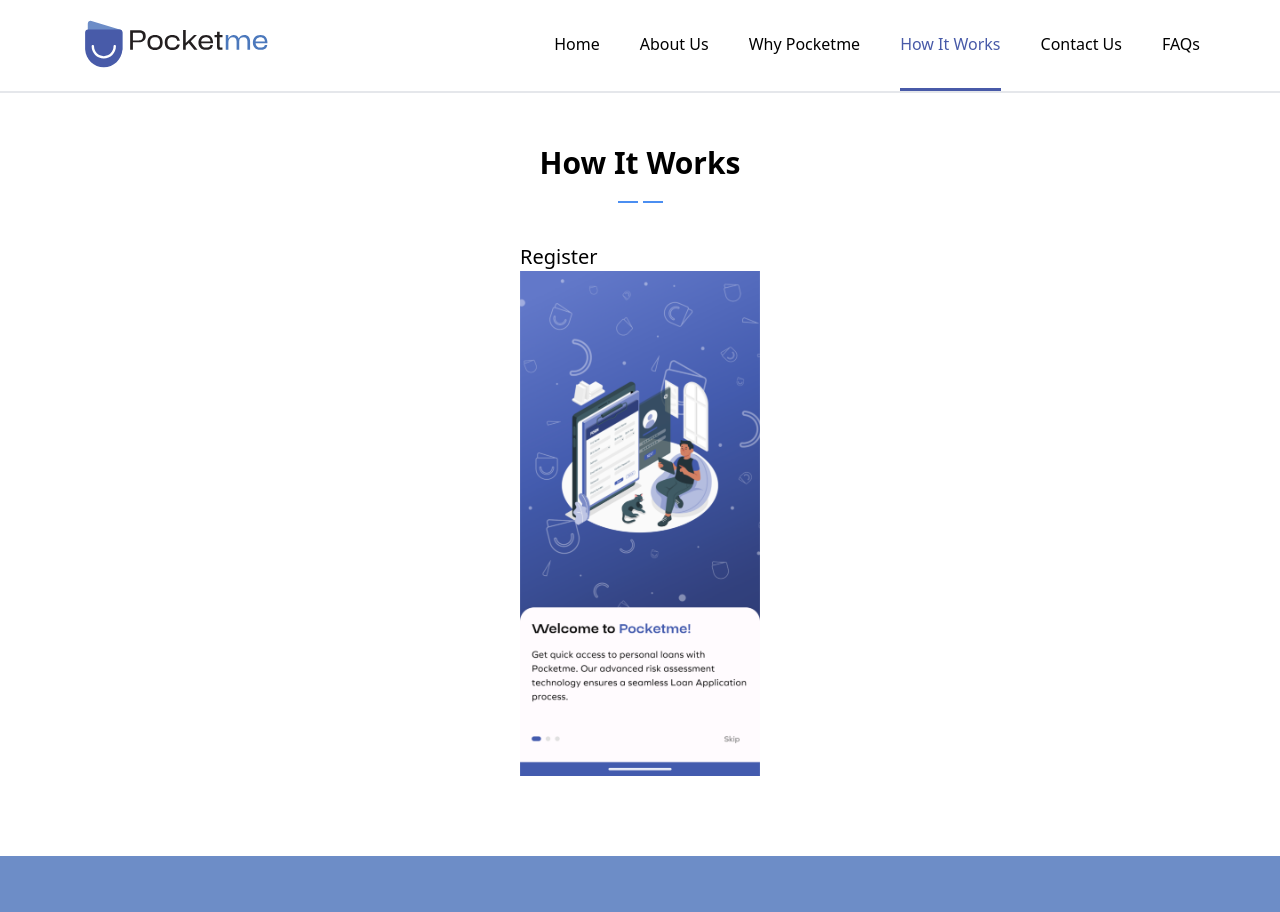
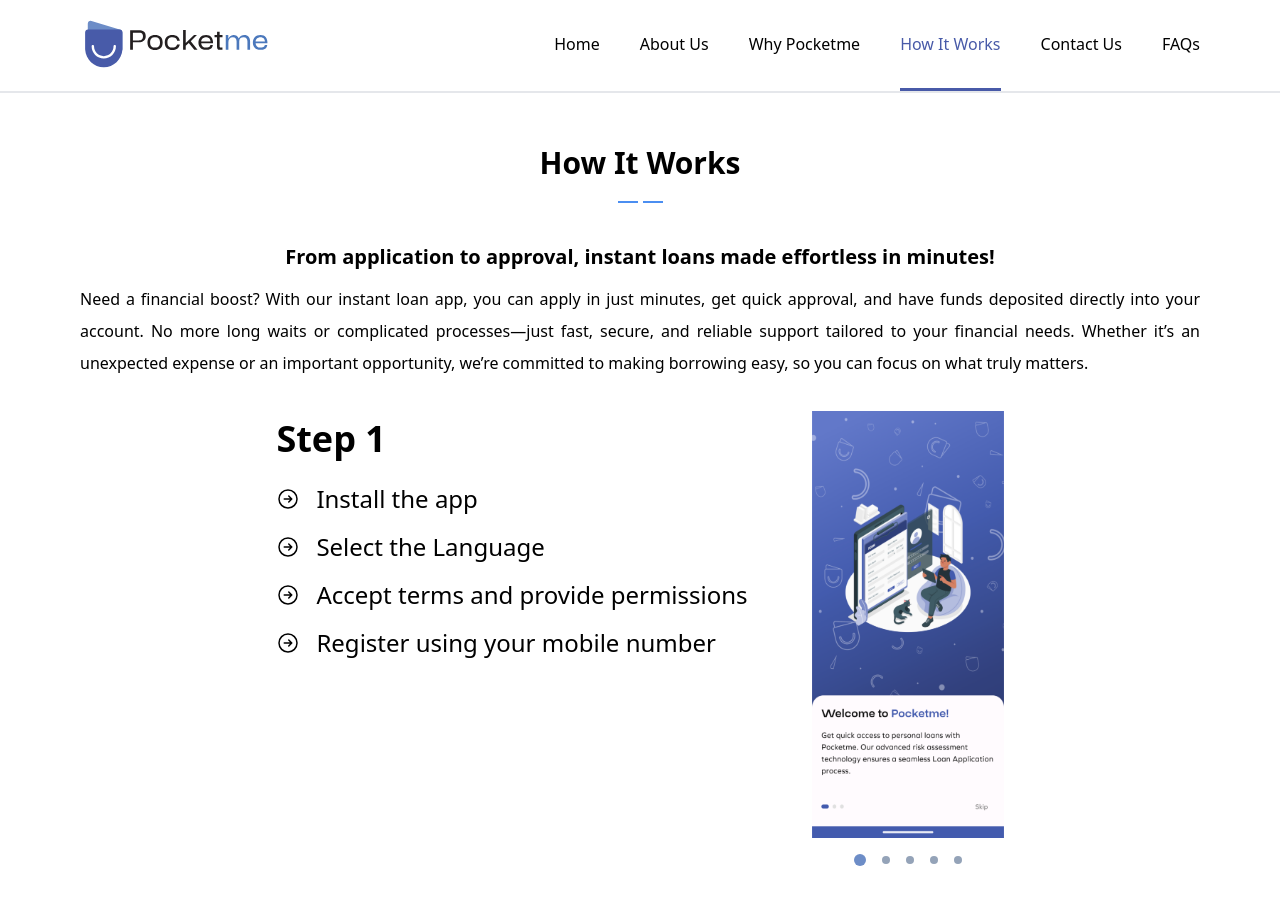
Before and after one commit to ankugargdev619/pocket-me, a React (Vite) app: page /how-it-works in a window 1280 px wide. Shown: the top 912 px of the page. Built offline with nearby package versions, Linux system fonts and the light colour scheme.

Commit message:
Update how it works page

```diff
--- /dev/null
+++ b/src/components/Carousel.jsx
@@ -0,0 +1,32 @@
+import { useEffect, useState } from "react";
+
+export const Carousel = ({imgs}) => {
+    const [current,setCurrent] = useState(0);
+
+    useEffect(()=>{
+        const clock = setInterval(()=>{
+            current == imgs.length - 1 ? setCurrent(current) : setCurrent(current+1);
+        },5000)
+        return ()=>{
+            console.log("unmounted");
+            clearInterval(clock);
+        }
+    },[current])
+
+    return <>
+        <div className="child w-full overflow-hidden">
+            <div className="flex transition-transform ease-out duration-500" style={{transform : `translateX(${current*-100}%)`}}>
+                {imgs.map((url,index)=>(
+                    <img src={url} key={index}></img>
+                ))}
+            </div>
+            <div className="flex justify-center items-center gap-4 mt-4">
+                {imgs.map((_,index)=>(
+                    <div key={index} onClick={()=>{setCurrent(index)}} className={`cursor-pointer rounded-full ${current==index ? "w-3 h-3 bg-mainColor" : "w-2 h-2 bg-slate-400"}`}>
+
+                    </div>
+                ))}
+            </div>
+        </div>
+    </>
+}
--- a/src/components/Hero.jsx
+++ b/src/components/Hero.jsx
@@ -29,7 +29,7 @@ function Hero(){
                 <h1 className="text-5xl font-bold leading-normal">Quick, easy and hassle-free personal loans</h1>
                 <p>Get instant access to personal loan upto ₹1,00,000 with Pocketme.</p>
                 <div className="flex flex-col md:flex-row gap-10 items-center">
-                    <a href="#">
+                    <a href="https://t.ly/r8itP">
                         <img className="w-80" src="/google-play.png" alt="" />
                     </a>
                     {/*
--- /dev/null
+++ b/src/components/Point.jsx
@@ -0,0 +1,10 @@
+import { RightArrow } from "../icons/RightArrow"
+
+export const Point = (props) => {
+    return <>
+        <div className="flex gap-4 items-center py-2">
+            <RightArrow />
+            <div className="text-2xl">{props.description}</div>
+        </div>
+    </>
+}
--- a/src/components/Question.jsx
+++ b/src/components/Question.jsx
@@ -1,7 +1,7 @@
 import { useState } from "react";
 import { PlusIcon } from "../icons/PlusIcon"
 import { MinusIcon } from "../icons/MinusIcon";
-import {motion} from "framer-motion";
+import {motion, AnimatePresence } from "framer-motion";
 
 export const Question = (props) => {
     const [isVisible, setIsVisible] = useState(false);
@@ -11,14 +11,15 @@ export const Question = (props) => {
     }
 
     return <div className="w-full rounded-lg mb-2">
-        <div onClick={handleVisibility}  className="flex items-center justify-between text-lg md:text-xl text-black border-mainColor border-2 font-bold mb-2 px-4 py-2 rounded-lg">
+        <div onClick={handleVisibility}  className="flex items-center justify-between text-md md:text-xl text-black border-mainColor bg-white border-2 font-bold mb-2 px-4 py-2 rounded-lg">
             {props.question}
             <div>
                 {isVisible ? <MinusIcon /> : <PlusIcon />}
             </div>
             </div>
+            <AnimatePresence>
                 {
-            isVisible ?
+                isVisible &&
                 <motion.div
                         variants={{
                             away:{height:0,opacity:0},
@@ -26,15 +27,17 @@ export const Question = (props) => {
                         }}
                         initial="away"
                         animate="visible"
+                        exit="away"
                         transition={{
-                        duration : 1,
+                            duration : 0.5,
                             delay:0,
                             ease : 'easeInOut'
                         }}
                         className="text-lg px-6 ">
 
                     {props.answer}
-            </motion.div> : null}
+                </motion.div>}
+            </AnimatePresence>
         <br />
     </div>
 }
--- a/src/components/Step.jsx
+++ b/src/components/Step.jsx
@@ -1,12 +1,28 @@
+import { Carousel } from "./Carousel"
+import { Point } from "./Point"
+
 export const Step = (props) => {
     return <div className="w-full flex flex-col items-center">
-        <div>
-            <div className="text-xl">{props.title}</div>
-            <div className="w-60 overflow-hidden flex">
-                {props.imgs.map((entry,idx)=>(
-                    <img src={entry} />
-                ))}
+        <div className="flex flex-col md:flex-row gap-16">
+            {!props.reverse && <div>
+                <div className="text-4xl font-bold py-2">{props.title}</div>
+                <div className="py-2">
+                    {props.description.map((element,idx)=>(
+                        <Point key={idx} description={element} />
+                    ))}
+                </div>
+            </div>}
+            <div className="w-48 ">
+                <Carousel imgs={props.imgs} />
             </div>
+            {props.reverse && <div>
+                <div className="text-4xl font-bold py-2">{props.title}</div>
+                <div className="py-2">
+                    {props.description.map((element,idx)=>(
+                        <Point key={idx} description={element} />
+                    ))}
+                </div>
+            </div>}
         </div>
     </div>
 }
--- /dev/null
+++ b/src/icons/RightArrow.jsx
@@ -0,0 +1,7 @@
+export const RightArrow = () => {
+    return <>
+        <svg xmlns="http://www.w3.org/2000/svg" fill="none" viewBox="0 0 24 24" strokeWidth={1.5} stroke="currentColor" className="size-6">
+            <path strokeLinecap="round" strokeLinejoin="round" d="m12.75 15 3-3m0 0-3-3m3 3h-7.5M21 12a9 9 0 1 1-18 0 9 9 0 0 1 18 0Z" />
+        </svg>
+    </>
+}
--- a/src/pages/HowItWorks.jsx
+++ b/src/pages/HowItWorks.jsx
@@ -5,12 +5,24 @@ import { Step } from "../components/Step";
 
 function HowItWorks(){
     return <div>
+
         <div className="flex flex-col items-center px-10 md:px-20 mt-8 mb-20">
             <div className="text-center my-5 text-3xl font-bold">
-                How It Works
+               How It Works
             </div>
             <img className="mx-auto mb-10" src="/heading-line-dec.png" alt="" />
-            <Step title="Register" imgs={["/1_LaunchApp.png","2_SelectLanguage.png"]} />
+            <div className="text-center text-xl mb-3 font-bold">From application to approval, instant loans made effortless in minutes!</div>
+            <p className="leading-loose text-justify">
+                Need a financial boost? With our instant loan app, you can apply in just minutes, get quick approval, and have funds deposited directly into your account. No more long waits or complicated processes—just fast, secure, and reliable support tailored to your financial needs. Whether it’s an unexpected expense or an important opportunity, we’re committed to making borrowing easy, so you can focus on what truly matters.<br/><br/>
+
+            </p>
+            <Step reverse={false} title="Step 1" imgs={["1_LaunchApp.png","2_SelectLanguage.png","3_AcceptTerms.png","4_Register.png","5_VerifyOTP.png"]} description={["Install the app","Select the Language","Accept terms and provide permissions","Register using your mobile number"]}/>
+            <br />
+            <br/>
+            <Step reverse={true} title="Step 2" imgs={["6_CompleteKYC.png","7_Documents.png","8_VerifyPan.png","9_VerifyAadhar.png","10_Selfie.png"]} description={["Complete KYC of your documents","Verify your PAN details","Verify your Aadhar card details","Upload your selfie"]}/>
+            <br />
+            <br/>
+            <Step reverse={false} title="Step 3" imgs={["11_PersonalDetails.png","12_Dashboard.png"]} description={["Upload your personal details","You can apply easily once you are approved"]} />
         </div>
     </div>
 }
```
Lines whose indentation alone changed are shown as unchanged.
